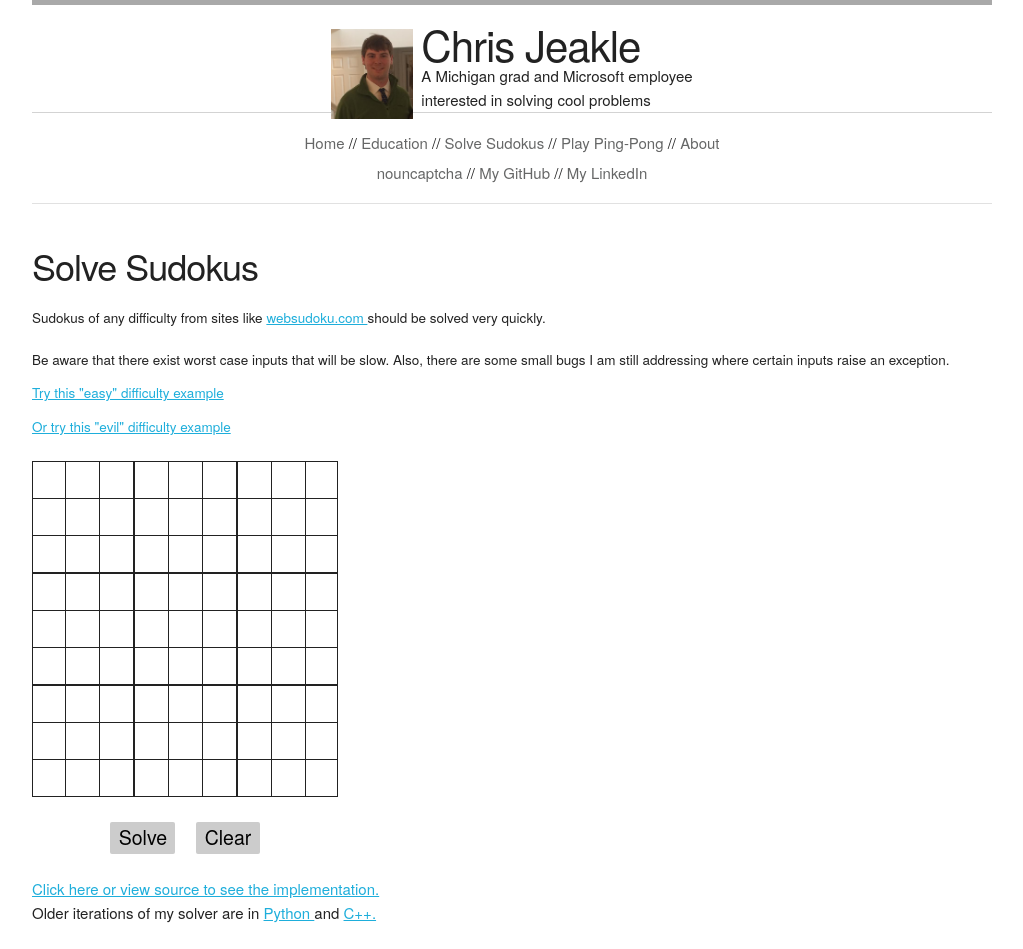
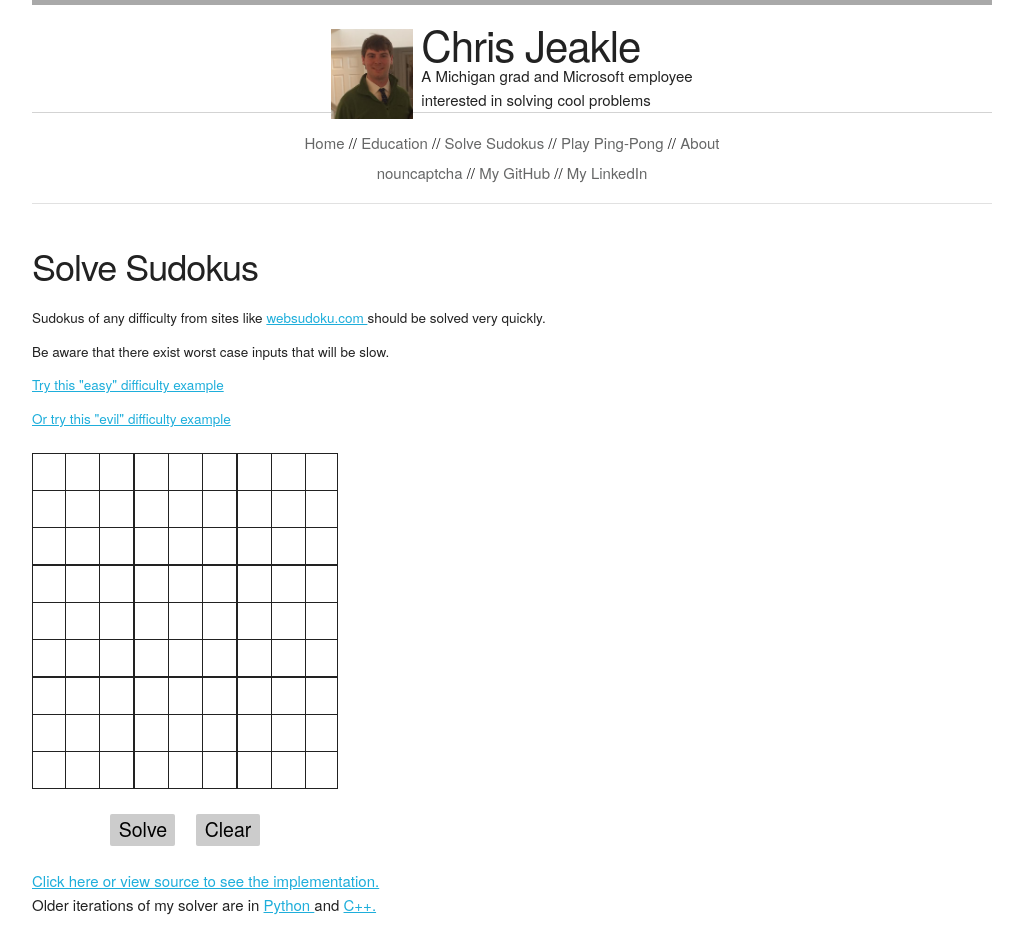
Before and after one commit to cjjeakle/cjjeakle.github.io, a Jekyll site: the page built from sudokusolver/index.html, in a window 1280 px wide. Shown: the whole page, without its empty margins (128-1151 px from the left). Built offline with Jekyll 4.4.1, drawn with Linux system fonts in a browser that asks for light colours.

Commit message:
Fixed bug in ping-pong where the ball would reverse directions when changing difficulty. Cleaned up text formatting.

```diff
--- a/sudokusolver/index.html
+++ b/sudokusolver/index.html
@@ -11,10 +11,9 @@ layout: default
     Sudokus of any difficulty from sites like
     <a href="http://www.websudoku.com/" target="_blank">websudoku.com </a>
     should be solved very quickly.
-  </p>
-  <p>
+    <br/>
+    <br/>
     Be aware that there exist worst case inputs that will be slow.
-    Also, there are some small bugs I am still addressing where certain inputs raise an exception.
     <br/>
     <br/>
     <a href="javascript:loadBoard(easyExample)">Try this "easy" difficulty example</a>
```
Also changed, not shown: pingpong/index.html (+6 -2 lines), static/js/pingPong.js (+14 -2 lines).
